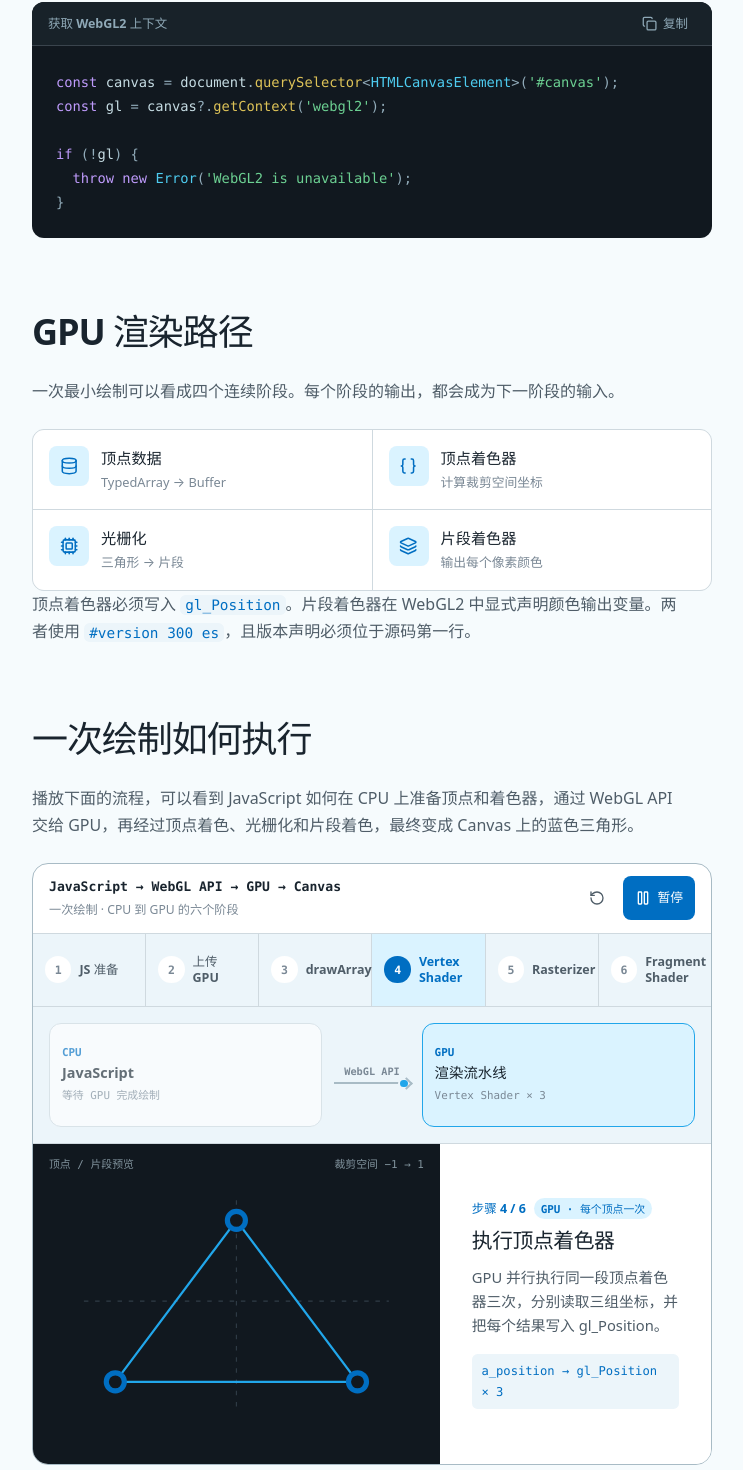
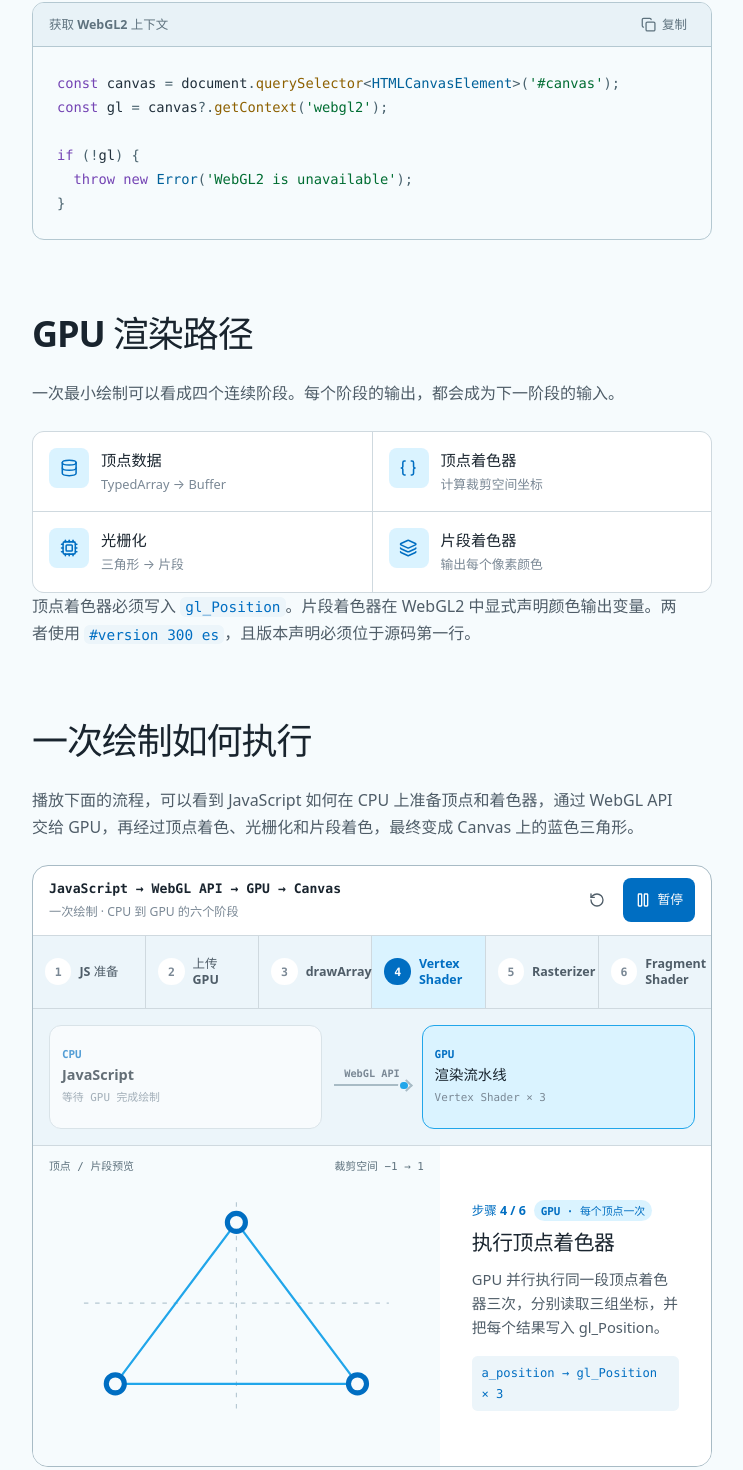
Before and after one commit to leiniaozl229/webgl-learning, a React (Vite) app: page / in a window 1280 px wide. Shown: the part 1040-2510 px from the top of the page, without its empty margins (296-1039 px from the left). Built offline with nearby package versions, Linux system fonts and the light colour scheme; a web font is replaced by a local one.

Commit message:
feat: complete light theme surfaces

```diff
--- a/src/core/interpolation.ts
+++ b/src/core/interpolation.ts
@@ -118,7 +118,7 @@ export function drawInterpolatedTriangle(
   canvas: HTMLCanvasElement,
   colors: readonly [VertexColor, VertexColor, VertexColor],
 ): () => void {
-  const gl = canvas.getContext('webgl2', { antialias: true });
+  const gl = canvas.getContext('webgl2', { antialias: true, alpha: true });
   if (!gl) throw new Error('当前浏览器或设备没有可用的 WebGL2 上下文。');
 
   const vertexShader = compileShader(gl, gl.VERTEX_SHADER, INTERPOLATION_VERTEX_SHADER);
@@ -161,7 +161,7 @@ export function drawInterpolatedTriangle(
 
   resizeCanvasToDisplaySize(canvas);
   gl.viewport(0, 0, gl.canvas.width, gl.canvas.height);
-  gl.clearColor(0.035, 0.055, 0.075, 1);
+  gl.clearColor(0, 0, 0, 0);
   gl.clear(gl.COLOR_BUFFER_BIT);
   gl.useProgram(program);
   gl.bindVertexArray(vao);
--- a/src/core/webgl2.ts
+++ b/src/core/webgl2.ts
@@ -79,7 +79,8 @@ gl.vertexAttribPointer(
 
 // 6. 把裁剪空间映射到整个 Canvas，并清除上一帧
 gl.viewport(0, 0, gl.canvas.width, gl.canvas.height);
-gl.clearColor(0.035, 0.055, 0.075, 1);
+// 使用透明清屏，让 Canvas 背景跟随页面的明暗主题
+gl.clearColor(0, 0, 0, 0);
 gl.clear(gl.COLOR_BUFFER_BIT);
 
 // 7. 选择着色程序和顶点输入配置，然后发出绘制命令
@@ -134,7 +135,7 @@ export function drawTriangle(
   vertexSource: string,
   fragmentSource: string,
 ): () => void {
-  const gl = canvas.getContext('webgl2', { antialias: true });
+  const gl = canvas.getContext('webgl2', { antialias: true, alpha: true });
   if (!gl) throw new Error('当前浏览器或设备没有可用的 WebGL2 上下文。');
 
   const vertexShader = compileShader(gl, gl.VERTEX_SHADER, vertexSource);
@@ -165,7 +166,7 @@ export function drawTriangle(
 
     resizeCanvasToDisplaySize(canvas);
     gl.viewport(0, 0, gl.canvas.width, gl.canvas.height);
-    gl.clearColor(0.035, 0.055, 0.075, 1);
+    gl.clearColor(0, 0, 0, 0);
     gl.clear(gl.COLOR_BUFFER_BIT);
     gl.useProgram(program);
     gl.bindVertexArray(vertexArray);
--- a/src/demo/components/HighlightedCode.tsx
+++ b/src/demo/components/HighlightedCode.tsx
@@ -10,18 +10,18 @@ if (!Prism.languages.glsl) {
 
 const codeTheme: PrismTheme = {
   plain: {
-    color: 'oklch(0.88 0.025 220)',
+    color: 'var(--color-code-text)',
     backgroundColor: 'transparent',
   },
   styles: [
-    { types: ['comment', 'prolog', 'doctype', 'cdata'], style: { color: 'oklch(0.62 0.035 225)', fontStyle: 'italic' } },
-    { types: ['keyword', 'selector', 'important'], style: { color: 'oklch(0.76 0.14 300)' } },
-    { types: ['builtin', 'class-name', 'type'], style: { color: 'oklch(0.79 0.12 220)' } },
-    { types: ['function'], style: { color: 'oklch(0.82 0.13 95)' } },
-    { types: ['string', 'char', 'attr-value'], style: { color: 'oklch(0.78 0.13 155)' } },
-    { types: ['number', 'boolean', 'constant'], style: { color: 'oklch(0.77 0.14 45)' } },
-    { types: ['operator', 'punctuation'], style: { color: 'oklch(0.73 0.035 230)' } },
-    { types: ['property', 'tag'], style: { color: 'oklch(0.75 0.13 238)' } },
+    { types: ['comment', 'prolog', 'doctype', 'cdata'], style: { color: 'var(--syntax-comment)', fontStyle: 'italic' } },
+    { types: ['keyword', 'selector', 'important'], style: { color: 'var(--syntax-keyword)' } },
+    { types: ['builtin', 'class-name', 'type'], style: { color: 'var(--syntax-type)' } },
+    { types: ['function'], style: { color: 'var(--syntax-function)' } },
+    { types: ['string', 'char', 'attr-value'], style: { color: 'var(--syntax-string)' } },
+    { types: ['number', 'boolean', 'constant'], style: { color: 'var(--syntax-number)' } },
+    { types: ['operator', 'punctuation'], style: { color: 'var(--syntax-operator)' } },
+    { types: ['property', 'tag'], style: { color: 'var(--syntax-property)' } },
   ],
 };
 
--- a/src/demo/style.css
+++ b/src/demo/style.css
@@ -3,11 +3,26 @@
   --color-page: oklch(0.985 0.006 230);
   --color-surface: oklch(1 0 0);
   --color-surface-soft: oklch(0.965 0.012 230);
-  --color-surface-code: oklch(0.205 0.018 250);
-  --color-code-toolbar: oklch(0.235 0.02 245);
-  --color-code-border: oklch(0.36 0.022 245);
-  --color-code-text: oklch(0.92 0.012 230);
-  --color-code-muted: oklch(0.68 0.025 230);
+  --color-surface-code: oklch(0.985 0.006 230);
+  --color-code-toolbar: oklch(0.955 0.012 230);
+  --color-code-border: oklch(0.82 0.025 230);
+  --color-code-text: oklch(0.3 0.03 245);
+  --color-code-muted: oklch(0.54 0.03 235);
+  --color-code-hover: oklch(0.92 0.025 235);
+  --color-code-canvas: oklch(0.965 0.012 230);
+  --color-code-grid: oklch(0.82 0.025 235);
+  --color-code-success: oklch(0.5 0.13 158);
+  --color-code-error: oklch(0.56 0.18 28);
+  --color-code-selection: oklch(0.72 0.12 238 / 0.35);
+  --color-action-text: oklch(0.99 0 0);
+  --syntax-comment: oklch(0.53 0.035 225);
+  --syntax-keyword: oklch(0.5 0.17 300);
+  --syntax-type: oklch(0.46 0.14 235);
+  --syntax-function: oklch(0.52 0.14 85);
+  --syntax-string: oklch(0.46 0.14 155);
+  --syntax-number: oklch(0.55 0.17 45);
+  --syntax-operator: oklch(0.48 0.035 230);
+  --syntax-property: oklch(0.5 0.16 238);
   --color-sidebar: oklch(0.972 0.008 230);
   --color-text: oklch(0.255 0.025 245);
   --color-text-soft: oklch(0.47 0.025 245);
@@ -49,6 +64,25 @@
   --color-surface: oklch(0.215 0.02 245);
   --color-surface-soft: oklch(0.25 0.021 245);
   --color-surface-code: oklch(0.15 0.018 245);
+  --color-code-toolbar: oklch(0.235 0.02 245);
+  --color-code-border: oklch(0.36 0.022 245);
+  --color-code-text: oklch(0.92 0.012 230);
+  --color-code-muted: oklch(0.68 0.025 230);
+  --color-code-hover: oklch(0.285 0.022 245);
+  --color-code-canvas: oklch(0.14 0.02 250);
+  --color-code-grid: oklch(0.35 0.025 245);
+  --color-code-success: oklch(0.7 0.07 158);
+  --color-code-error: oklch(0.78 0.12 28);
+  --color-code-selection: oklch(0.58 0.14 238 / 0.45);
+  --color-action-text: oklch(0.18 0.025 245);
+  --syntax-comment: oklch(0.62 0.035 225);
+  --syntax-keyword: oklch(0.76 0.14 300);
+  --syntax-type: oklch(0.79 0.12 220);
+  --syntax-function: oklch(0.82 0.13 95);
+  --syntax-string: oklch(0.78 0.13 155);
+  --syntax-number: oklch(0.77 0.14 45);
+  --syntax-operator: oklch(0.73 0.035 230);
+  --syntax-property: oklch(0.75 0.13 238);
   --color-sidebar: oklch(0.195 0.019 245);
   --color-text: oklch(0.93 0.012 230);
   --color-text-soft: oklch(0.75 0.025 230);
@@ -333,10 +367,10 @@ code:not(pre code) {
 .lesson-section p { max-width: 72ch; margin: 0; color: var(--color-text-soft); text-wrap: pretty; }
 .lesson-section p + p, .lesson-section p + .code-block, .lesson-section p + .pipeline, .lesson-section p + .execution-flow, .lesson-section p + .data-channels, .lesson-section p + .playground { margin-top: var(--space-lg); }
 
-.code-block { overflow: hidden; margin-right: 0; margin-left: 0; border-radius: var(--radius-md); background: var(--color-surface-code); color: oklch(0.9 0.018 230); }
-.code-block figcaption { display: flex; min-height: 2.75rem; align-items: center; justify-content: space-between; padding: 0 var(--space-md); border-bottom: 1px solid oklch(0.38 0.02 245); background: oklch(0.245 0.02 245); color: oklch(0.72 0.035 230); font-size: 0.78rem; font-weight: 700; }
+.code-block { overflow: hidden; margin-right: 0; margin-left: 0; border: 1px solid var(--color-code-border); border-radius: var(--radius-md); background: var(--color-surface-code); color: var(--color-code-text); }
+.code-block figcaption { display: flex; min-height: 2.75rem; align-items: center; justify-content: space-between; padding: 0 var(--space-md); border-bottom: 1px solid var(--color-code-border); background: var(--color-code-toolbar); color: var(--color-code-muted); font-size: 0.78rem; font-weight: 700; }
 .code-block button { display: flex; min-height: 2.25rem; align-items: center; gap: 0.35rem; padding: 0 var(--space-xs); border: 0; border-radius: 0.35rem; background: transparent; color: inherit; cursor: pointer; }
-.code-block button:hover { background: oklch(0.31 0.022 245); color: white; }
+.code-block button:hover { background: var(--color-code-hover); color: var(--color-code-text); }
 .code-block button svg { width: 0.95rem; height: 0.95rem; }
 .code-block pre { overflow-x: auto; margin: 0; padding: var(--space-lg); font-size: 0.86rem; line-height: 1.75; tab-size: 2; }
 
@@ -390,8 +424,8 @@ code:not(pre code) {
 .execution-flow__controls button:hover { background: var(--color-surface-soft); color: var(--color-text); }
 .execution-flow__controls button:active { transform: scale(0.96); }
 .execution-flow__controls button svg { width: 1rem; height: 1rem; }
-.execution-flow__controls .execution-flow__play { background: var(--color-accent-strong); color: var(--color-surface); }
-.execution-flow__controls .execution-flow__play:hover { background: var(--color-accent); color: var(--color-surface-code); }
+.execution-flow__controls .execution-flow__play { background: var(--color-accent-strong); color: var(--color-action-text); }
+.execution-flow__controls .execution-flow__play:hover { background: var(--color-accent); color: var(--color-action-text); }
 
 .execution-flow__steps {
   display: grid;
@@ -461,9 +495,9 @@ code:not(pre code) {
 
 .execution-flow__body { display: grid; min-height: 20rem; }
 .execution-flow__visual { position: relative; display: grid; min-height: 20rem; place-items: center; overflow: hidden; padding: var(--space-lg); background: var(--color-surface-code); }
-.execution-flow__visual-labels { position: absolute; z-index: 1; top: var(--space-sm); right: var(--space-md); left: var(--space-md); display: flex; justify-content: space-between; color: oklch(0.65 0.025 230); font-family: var(--font-code); font-size: 0.68rem; }
+.execution-flow__visual-labels { position: absolute; z-index: 1; top: var(--space-sm); right: var(--space-md); left: var(--space-md); display: flex; justify-content: space-between; color: var(--color-code-muted); font-family: var(--font-code); font-size: 0.68rem; }
 .execution-flow__visual svg { display: block; width: min(100%, 27rem); height: auto; overflow: visible; }
-.execution-flow__axes line { stroke: oklch(0.35 0.025 245); stroke-width: 1; stroke-dasharray: 4 6; }
+.execution-flow__axes line { stroke: var(--color-code-grid); stroke-width: 1; stroke-dasharray: 4 6; }
 
 .execution-flow__explanation { display: grid; min-height: 15rem; align-content: center; padding: var(--space-xl); background: var(--color-surface); }
 .execution-flow__step-meta { display: flex; flex-wrap: wrap; align-items: center; gap: var(--space-xs); }
@@ -505,28 +539,28 @@ code:not(pre code) {
 .attribute-path > div small { color: var(--color-muted); }
 .attribute-path > svg { width: 1.1rem; margin: auto; color: var(--color-accent-strong); transform: rotate(90deg); }
 
-.varying-playground { overflow: hidden; margin-top: var(--space-lg); border: 1px solid var(--color-border-strong); border-radius: var(--radius-lg); background: var(--color-surface-code); color: oklch(0.9 0.02 225); }
-.varying-playground > header { display: flex; min-height: 4rem; align-items: center; justify-content: space-between; gap: var(--space-md); padding: var(--space-sm) var(--space-md); border-bottom: 1px solid oklch(0.36 0.022 245); background: oklch(0.235 0.02 245); }
+.varying-playground { overflow: hidden; margin-top: var(--space-lg); border: 1px solid var(--color-border-strong); border-radius: var(--radius-lg); background: var(--color-surface-code); color: var(--color-code-text); }
+.varying-playground > header { display: flex; min-height: 4rem; align-items: center; justify-content: space-between; gap: var(--space-md); padding: var(--space-sm) var(--space-md); border-bottom: 1px solid var(--color-code-border); background: var(--color-code-toolbar); }
 .varying-playground > header div { display: grid; gap: 0.1rem; }
-.varying-playground > header small { color: oklch(0.68 0.025 230); font-size: 0.75rem; }
-.varying-playground button { display: inline-flex; min-height: 2.75rem; align-items: center; gap: 0.35rem; padding: 0 var(--space-sm); border: 0; border-radius: var(--radius-sm); background: transparent; color: oklch(0.75 0.025 230); cursor: pointer; font-weight: 700; }
-.varying-playground button:hover { background: oklch(0.3 0.025 245); color: white; }
+.varying-playground > header small { color: var(--color-code-muted); font-size: 0.75rem; }
+.varying-playground button { display: inline-flex; min-height: 2.75rem; align-items: center; gap: 0.35rem; padding: 0 var(--space-sm); border: 0; border-radius: var(--radius-sm); background: transparent; color: var(--color-code-muted); cursor: pointer; font-weight: 700; }
+.varying-playground button:hover { background: var(--color-code-hover); color: var(--color-code-text); }
 .varying-playground button svg { width: 1rem; }
 .varying-playground__body { display: grid; min-height: 25rem; }
-.varying-playground__controls { display: grid; align-content: center; gap: var(--space-lg); padding: var(--space-xl); background: oklch(0.205 0.018 250); }
-.varying-playground__controls p { color: oklch(0.78 0.025 225); font-size: 0.9rem; }
+.varying-playground__controls { display: grid; align-content: center; gap: var(--space-lg); padding: var(--space-xl); background: var(--color-surface-code); }
+.varying-playground__controls p { color: var(--color-code-text); font-size: 0.9rem; }
 .varying-playground__controls > div { display: grid; gap: var(--space-xs); }
-.varying-playground__controls label { display: grid; min-height: 3.25rem; grid-template-columns: minmax(0, 1fr) 2.75rem auto; align-items: center; gap: var(--space-sm); border-bottom: 1px solid oklch(0.32 0.022 245); }
+.varying-playground__controls label { display: grid; min-height: 3.25rem; grid-template-columns: minmax(0, 1fr) 2.75rem auto; align-items: center; gap: var(--space-sm); border-bottom: 1px solid var(--color-code-border); }
 .varying-playground__controls label > span { display: flex; min-width: 0; align-items: center; gap: var(--space-xs); font-size: 0.82rem; font-weight: 700; }
 .varying-playground__controls label i { width: 0.65rem; height: 0.65rem; border-radius: 50%; }
-.varying-playground__controls input { width: 2.5rem; height: 2rem; padding: 0; border: 1px solid oklch(0.4 0.025 245); border-radius: 0.35rem; background: transparent; cursor: pointer; }
-.varying-playground__controls label code { color: oklch(0.72 0.04 225); font-size: 0.72rem; }
-.varying-playground__controls > small { color: oklch(0.64 0.025 225); font-size: 0.76rem; line-height: 1.6; }
-.varying-playground__canvas { position: relative; min-height: 25rem; overflow: hidden; background: oklch(0.14 0.02 250); }
+.varying-playground__controls input { width: 2.5rem; height: 2rem; padding: 0; border: 1px solid var(--color-code-border); border-radius: 0.35rem; background: transparent; cursor: pointer; }
+.varying-playground__controls label code { color: var(--color-accent-strong); font-size: 0.72rem; }
+.varying-playground__controls > small { color: var(--color-code-muted); font-size: 0.76rem; line-height: 1.6; }
+.varying-playground__canvas { position: relative; min-height: 25rem; overflow: hidden; background: var(--color-code-canvas); }
 .varying-playground__canvas canvas { position: absolute; inset: 0; display: block; width: 100%; height: 100%; }
-.varying-playground__canvas > span { position: absolute; right: var(--space-sm); bottom: var(--space-sm); color: oklch(0.65 0.035 230); font: 400 0.68rem var(--font-code); }
-.varying-playground > footer { min-height: 2.75rem; padding: var(--space-sm) var(--space-md); border-top: 1px solid oklch(0.36 0.022 245); background: oklch(0.235 0.02 245); color: oklch(0.7 0.07 158); font: 400 0.72rem var(--font-code); }
-.varying-playground > .varying-playground__error { color: oklch(0.78 0.12 28); }
+.varying-playground__canvas > span { position: absolute; right: var(--space-sm); bottom: var(--space-sm); color: var(--color-code-muted); font: 400 0.68rem var(--font-code); }
+.varying-playground > footer { min-height: 2.75rem; padding: var(--space-sm) var(--space-md); border-top: 1px solid var(--color-code-border); background: var(--color-code-toolbar); color: var(--color-code-success); font: 400 0.72rem var(--font-code); }
+.varying-playground > .varying-playground__error { color: var(--color-code-error); }
 
 .interpolation-sources { margin-top: var(--space-lg); }
 .interpolation-sources__code { max-height: 36rem; overflow: auto; }
@@ -567,16 +601,16 @@ code:not(pre code) {
 .playground__header small { display: none; }
 .playground__actions { gap: 0.25rem; }
 
-.code-workbench button { display: inline-flex; min-width: 0; align-items: center; justify-content: center; gap: 0.35rem; padding: 0 var(--space-sm); color: oklch(0.78 0.02 230); font-size: 0.78rem; font-weight: 650; }
+.code-workbench button { display: inline-flex; min-width: 0; align-items: center; justify-content: center; gap: 0.35rem; padding: 0 var(--space-sm); color: var(--color-code-muted); font-size: 0.78rem; font-weight: 650; }
 .code-workbench button svg { width: 1rem; height: 1rem; }
-.playground .run-button { background: var(--color-accent); color: oklch(0.18 0.025 245); }
-.playground .run-button:hover { background: oklch(0.79 0.135 238); color: oklch(0.14 0.025 245); }
+.playground .run-button { background: var(--color-accent-strong); color: var(--color-action-text); }
+.playground .run-button:hover { background: var(--color-accent); color: var(--color-action-text); }
 .playground__body { display: grid; min-height: 31rem; }
 .editor-panel, .result-panel { min-width: 0; min-height: 15rem; }
 .editor-panel { display: grid; grid-template-rows: auto minmax(0, 1fr); border-bottom: 1px solid var(--color-code-border); }
 .editor-tabs { position: relative; display: flex; min-height: 2.75rem; overflow-x: auto; border-bottom: 1px solid var(--color-code-border); scrollbar-width: thin; }
 .editor-tabs button { flex: 0 0 auto; border-radius: 0; background: transparent; }
-.editor-tabs button:hover { background: oklch(0.285 0.022 245); color: oklch(0.94 0.012 230); }
+.editor-tabs button:hover { background: var(--color-code-hover); color: var(--color-code-text); }
 .editor-tabs button[aria-selected="true"] { background: var(--color-surface-code); color: var(--color-accent); }
 .editor-tabs__indicator { position: absolute; z-index: 2; bottom: 0; left: 0; width: var(--active-tab-width); height: 2px; background: var(--color-accent); transform: translateX(var(--active-tab-left)); transition: width 180ms var(--ease-out), transform 180ms var(--ease-out); }
 
@@ -585,7 +619,7 @@ code:not(pre code) {
   min-height: 18rem;
   border: 0;
   background: var(--color-surface-code);
-  color: oklch(0.88 0.025 220);
+  color: var(--color-code-text);
 }
 
 .shader-source-panel { position: relative; display: grid; overflow: hidden; }
@@ -614,22 +648,22 @@ code:not(pre code) {
   z-index: 1;
   resize: none;
   background: transparent;
-  caret-color: oklch(0.9 0.025 220);
+  caret-color: var(--color-code-text);
   color: transparent;
   outline: 0;
   -webkit-text-fill-color: transparent;
 }
 
-.editor-panel textarea::selection { background: oklch(0.58 0.14 238 / 0.45); }
+.editor-panel textarea::selection { background: var(--color-code-selection); }
 
 .editor-panel textarea:focus-visible { box-shadow: inset 0 0 0 3px var(--color-focus); }
 .vertex-data-panel { display: grid; max-height: 32rem; align-content: start; overflow: auto; }
 .vertex-data-panel pre { overflow-x: auto; margin: 0; padding: var(--space-lg); font-size: 0.75rem; line-height: 1.72; }
-.result-panel { position: relative; display: grid; min-height: 18rem; overflow: hidden; background: oklch(0.15 0.022 245); }
+.result-panel { position: relative; display: grid; min-height: 18rem; overflow: hidden; background: var(--color-code-canvas); }
 .result-panel canvas { position: absolute; inset: 0; display: block; width: 100%; height: 100%; min-width: 0; min-height: 0; }
-.result-panel__meta { position: absolute; right: var(--space-sm); bottom: var(--space-sm); left: var(--space-sm); justify-content: space-between; gap: var(--space-sm); color: oklch(0.7 0.03 230); font-family: var(--font-code); font-size: 0.68rem; }
-.playground__footer { min-height: 2.75rem; padding: var(--space-sm) var(--space-md); border-top: 1px solid oklch(0.36 0.022 245); color: oklch(0.7 0.07 158); font-family: var(--font-code); font-size: 0.72rem; }
-.playground__footer--error { color: oklch(0.78 0.12 28); }
+.result-panel__meta { position: absolute; right: var(--space-sm); bottom: var(--space-sm); left: var(--space-sm); justify-content: space-between; gap: var(--space-sm); color: var(--color-code-muted); font-family: var(--font-code); font-size: 0.68rem; }
+.playground__footer { min-height: 2.75rem; padding: var(--space-sm) var(--space-md); border-top: 1px solid var(--color-code-border); color: var(--color-code-success); font-family: var(--font-code); font-size: 0.72rem; }
+.playground__footer--error { color: var(--color-code-error); }
 .playground__footer pre { overflow-x: auto; margin: 0; white-space: pre-wrap; }
 
 .code-details { margin-top: var(--space-lg); border-top: 1px solid var(--color-border); border-bottom: 1px solid var(--color-border); }
@@ -672,7 +706,7 @@ code:not(pre code) {
   .app-shell--sidebar-collapsed .main-content { margin-left: 0; }
   .playground__body { height: clamp(31rem, 68vh, 42rem); min-height: 0; max-height: 42rem; grid-template-columns: minmax(0, 1.05fr) minmax(18rem, 0.95fr); }
   .editor-panel, .result-panel { min-height: 0; }
-  .editor-panel { overflow: hidden; border-right: 1px solid oklch(0.36 0.022 245); border-bottom: 0; }
+  .editor-panel { overflow: hidden; border-right: 1px solid var(--color-code-border); border-bottom: 0; }
   .vertex-data-panel { max-height: none; min-height: 0; }
   .execution-flow__steps { grid-template-columns: repeat(6, minmax(0, 1fr)); }
 }
```
Also changed, not shown: 2 other files (tests, documents, lock files or other folders).
